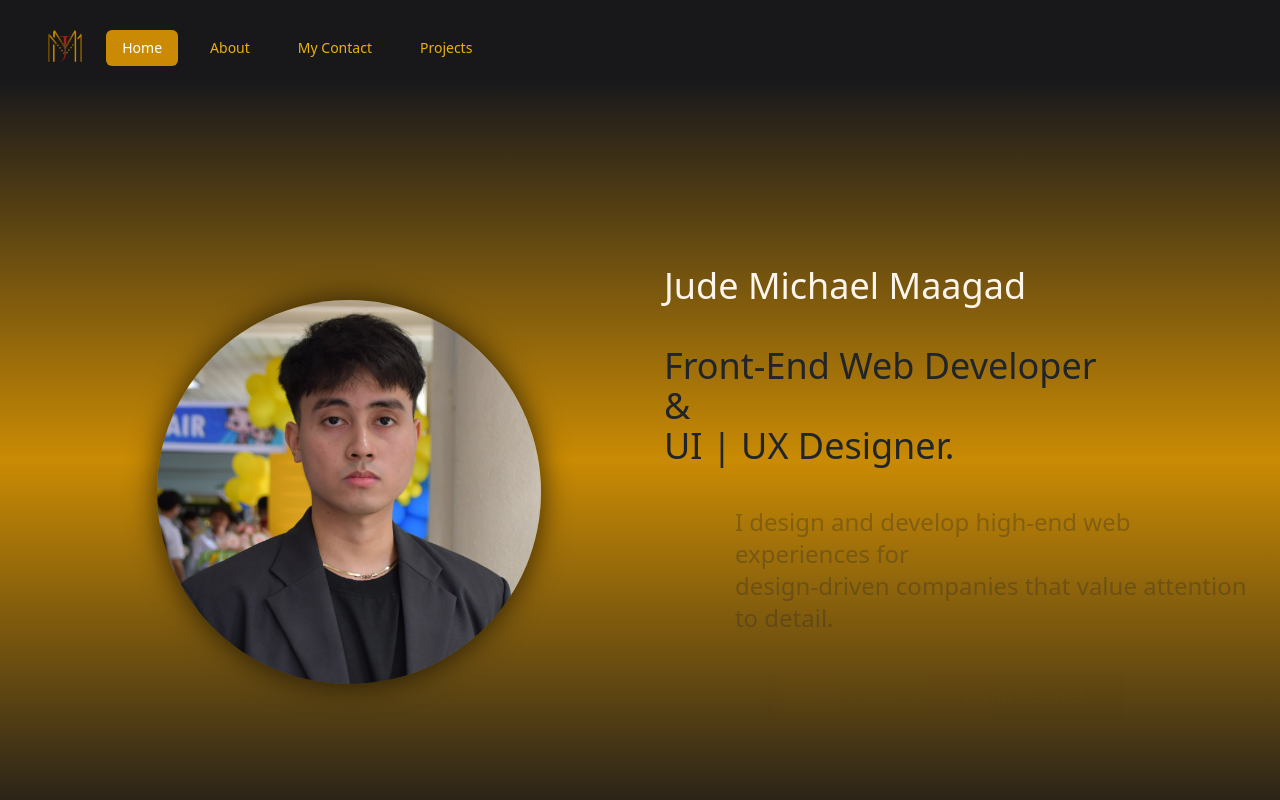
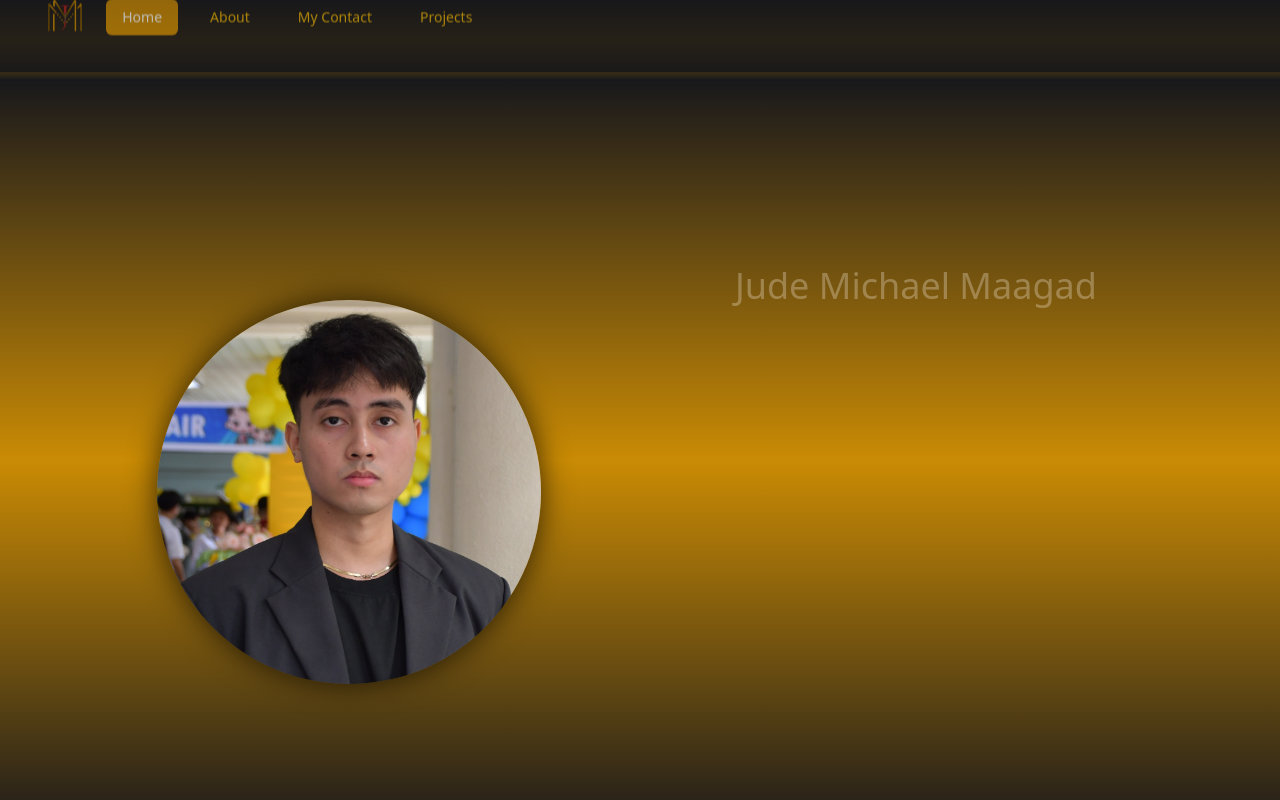
Before and after one commit to MaagadJM/Maagad-Jude-Portfolio, a React (Vite) app: page /projects in a window 1280 px wide. Shown: the top 800 px of the page. Built offline with nearby package versions, Linux system fonts and the light colour scheme.

Commit message:
added loader in & out animation

```diff
--- a/src/App.jsx
+++ b/src/App.jsx
@@ -20,7 +20,7 @@
     // Simulate loading time
     setTimeout(() => {
       setLoading(false);
-    }, 3000); // Change this time to however long your loading takes
+    }, 4000); // Change this time to however long your loading takes
   }, []);
 
   return (
--- a/src/components/inc/Loader.jsx
+++ b/src/components/inc/Loader.jsx
@@ -1,6 +1,6 @@
 import React, { useState, useEffect } from "react";
 
-const Loader = ({ imageSrc, size = 100 }) => {
+const Loader = ({ imageSrc }) => {
     return (
         <div className="spinner-loader">
           <div className="spinner"></div>
--- a/src/index.css
+++ b/src/index.css
@@ -1,6 +1,41 @@
 @tailwind base;
 @tailwind components;
 @tailwind utilities;
+
+html {
+  background-color: #18181b;
+}
+
+@keyframes spin {
+  0% {
+    transform: rotate(0deg);
+  }
+  100% {
+    transform: rotate(360deg);
+  }
+}
+
+@keyframes appear {
+  from {
+    opacity: 0;
+    transform: scale(0.8);
+  }
+  to {
+    opacity: 1;
+    transform: scale(1);
+  }
+}
+
+@keyframes disappear {
+  from {
+    opacity: 1;
+    transform: scale(1);
+  }
+  to {
+    opacity: 0;
+    transform: scale(0.8); /* Scale up slightly for exit effect */
+  }
+}
 
 .spinner-loader {
   display: flex;
@@ -13,6 +48,10 @@
   left: 0;
   width: 100%;
   z-index: 9999;
+
+  opacity: 0; /* Start hidden */
+  transform: scale(0.8); /* Start scaled down */
+  animation: appear 1s forwards, disappear 1s 2s forwards;
 }
 
 .spinner {
@@ -21,7 +60,7 @@
   border-radius: 50%;
   width: 50rem;
   height: 50rem;
-  animation: spin 2s linear infinite;
+  animation: spin 1.5s linear infinite;
 }
 
 @media (max-width: 497px) {
@@ -66,15 +105,6 @@
     top: 20%; */
     width: 30rem;
     height: 30rem;
-  }
-}
-
-@keyframes spin {
-  0% {
-    transform: rotate(0deg);
-  }
-  100% {
-    transform: rotate(360deg);
   }
 }
 
```
